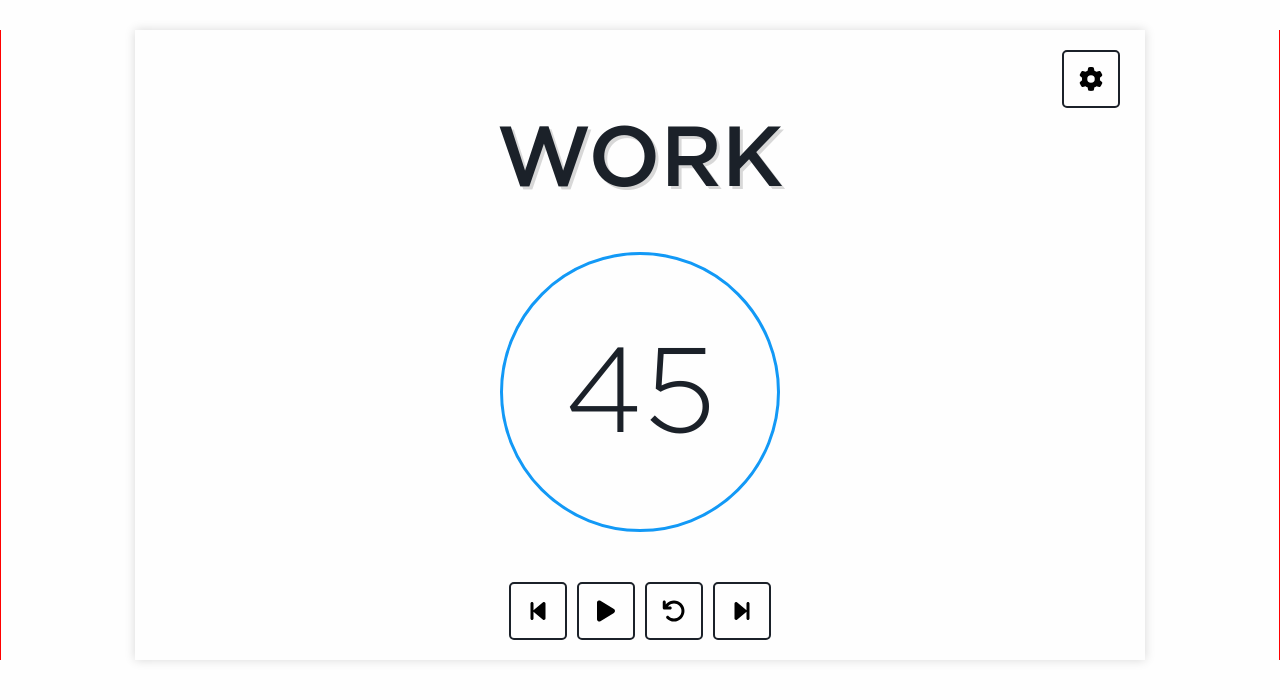
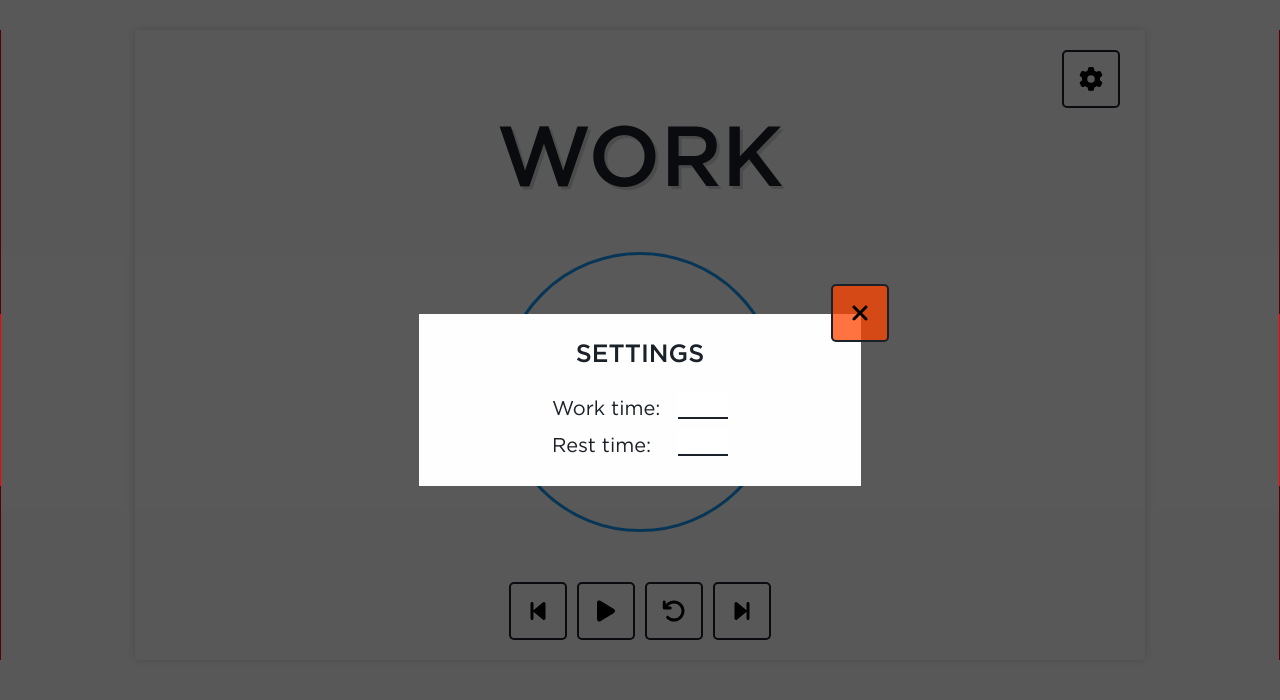
Before and after one commit to EdgeFirewalk/react-hiit-timer, a React (Create React App) app: page / in a window 1280 px wide. Shown: the top 700 px of the page. Built offline with nearby package versions, Linux system fonts and the light colour scheme; no server answers.

Commit message:
Now timer settings are stored in the App component

```diff
--- a/src/App.js
+++ b/src/App.js
@@ -6,6 +6,13 @@
 import HIITTimer from './components/HIITTimer';
 
 function App() {
+    const [timerSettings, setTimerSettings] = useState({
+        workTime: 45,
+        restTime: 15
+    });
+
+    // Здесь в useEffect получать данные о настройках таймера из localStorage
+
     const [isTimerSettingsWindowOpen, setIsTimerSettingsWindowOpen] =
         useState(false);
 
@@ -18,12 +25,15 @@
     return (
         <div className="App">
             <TimerSettings
+                TimerSettings={timerSettings}
+                SetTimerSettings={setTimerSettings}
                 OpenOrCloseTimerSettingsWindow={openOrCloseTimerSettingsWindow}
-                TimerSettingsStyle={{
+                TimerSettingsWindowStyle={{
                     visibility: isTimerSettingsWindowOpen ? 'visible' : 'hidden'
                 }}
             />
             <HIITTimer
+                TimerSettings={timerSettings}
                 OpenOrCloseTimerSettingsWindow={openOrCloseTimerSettingsWindow}
             />
         </div>
```
